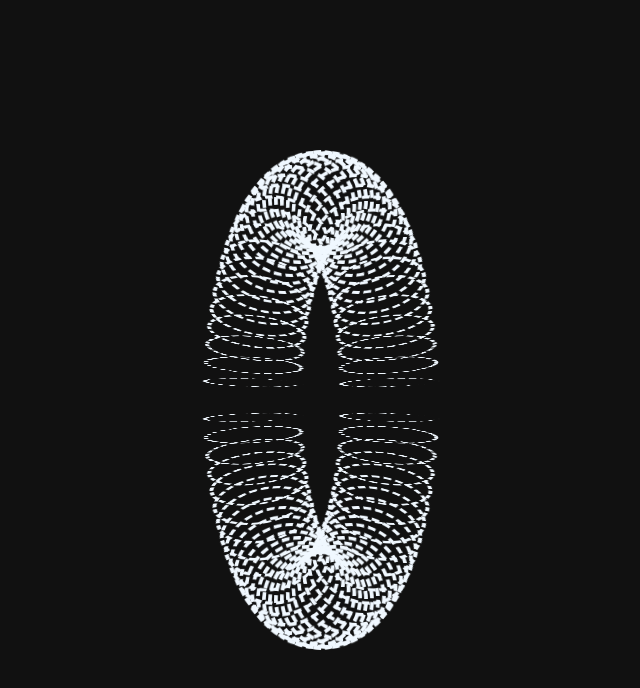
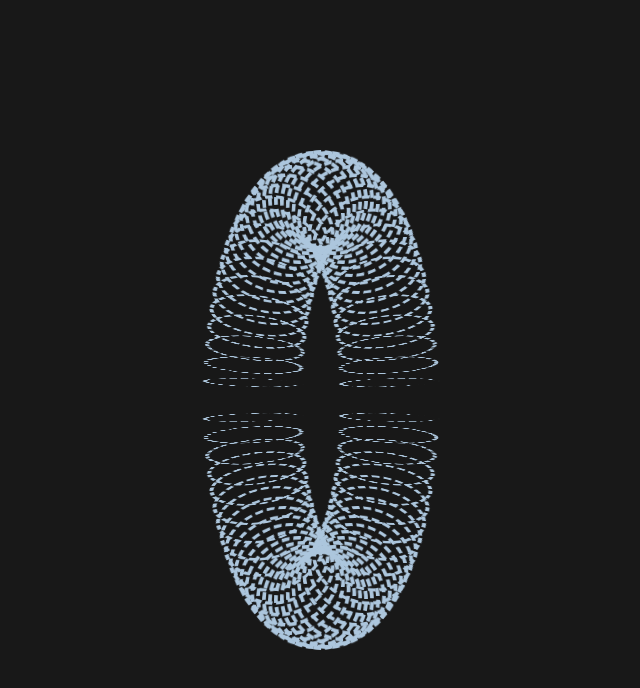
Before and after one commit to pharpala/3D-Model, a plain HTML site: page index.html in a window 1280 px wide. Shown: the whole page, without its empty margins (319-959 px from the left). Drawn offline with Linux system fonts and the light colour scheme; a web font is replaced by a local one.

Commit message:
changed colors and added readme

```diff
--- a/styles.css
+++ b/styles.css
@@ -11,7 +11,7 @@ body {
   justify-content: center;
   align-items: center;
   height: 100vh;
-  background-color: #111;
+  background-color: #000000e7;
 }
 
 ul {
@@ -33,7 +33,7 @@ li{
     border-radius: 50%;
     transform-origin: 50% 50%;
     transform: rotateX(calc(var(--i) * 5deg)) translateY(-200px);
-    color:aliceblue;
+    color:rgb(172, 198, 221);
 }
 
 @keyframes move {
```
Also changed, not shown: 1 other file.
